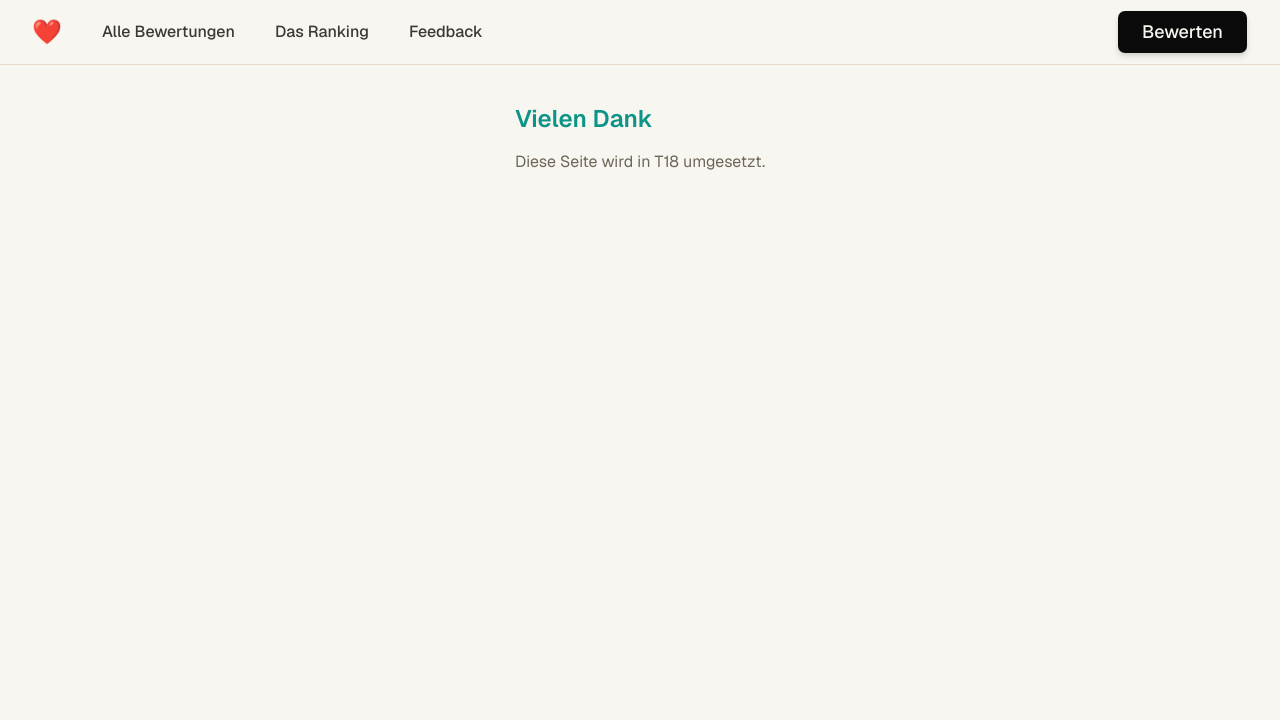
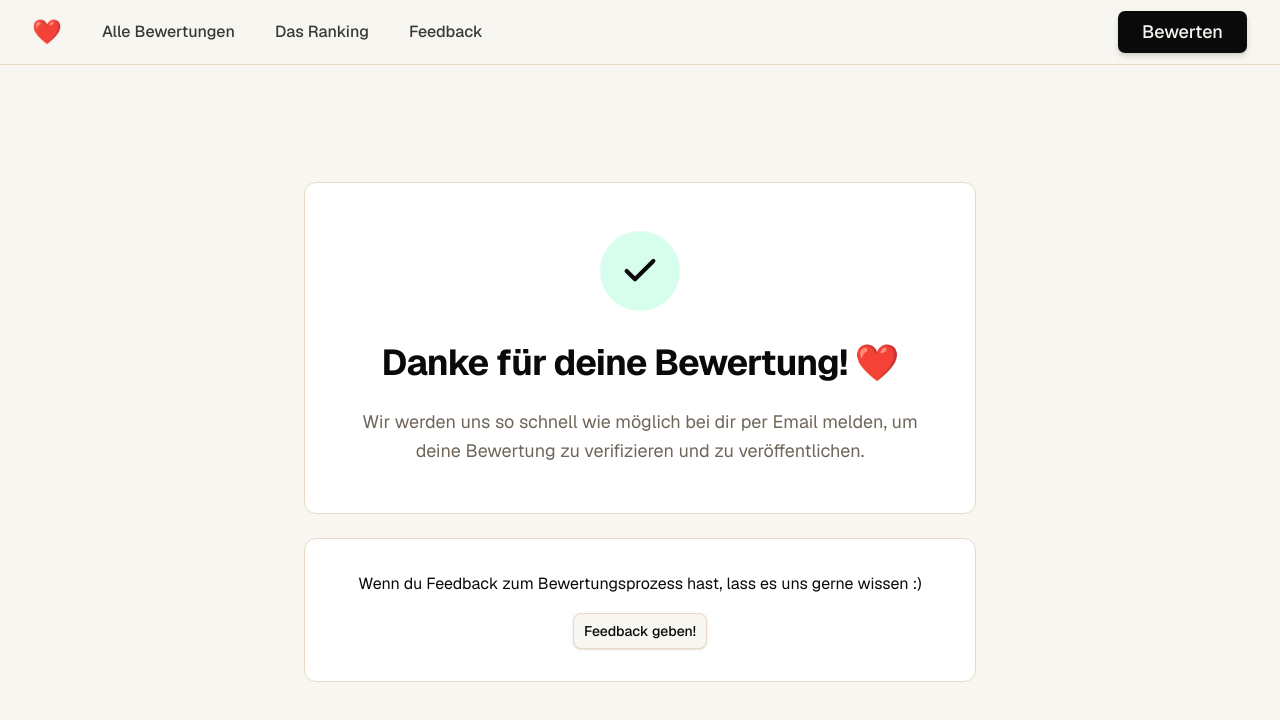
Before and after one commit to lucas-carvajal/clinic-ranking-fe, a Next.js app: page /app/submit/success in a window 1280 px wide. Shown: the top 720 px of the page. Built offline with nearby package versions, Linux system fonts and the light colour scheme.

Commit message:
feat: submit success page with feedback CTA (T20)
Replace the placeholder with thank-you messaging and a link to
/app/feedback?type=submission_feedback, matching the Next design system.

```diff
--- a/app/app/submit/success/page.tsx
+++ b/app/app/submit/success/page.tsx
@@ -1,5 +1,13 @@
-import { PlaceholderPage } from "@/components/layout/placeholder-page";
+import type { Metadata } from "next";
+
+import { SubmitSuccessView } from "@/components/domains/submit/submit-success-view";
+
+export const metadata: Metadata = {
+  title: "Danke für deine Bewertung",
+  description:
+    "Deine Bewertung wurde eingereicht. Wir melden uns per E-Mail zur Verifizierung.",
+};
 
 export default function AppSubmitSuccessPage() {
-  return <PlaceholderPage title="Vielen Dank" ticket="T18" />;
+  return <SubmitSuccessView />;
 }
--- /dev/null
+++ b/components/domains/submit/submit-success-view.tsx
@@ -0,0 +1,43 @@
+import Link from "next/link";
+import { Check } from "lucide-react";
+
+import { Button } from "@/components/ui/button";
+
+const FEEDBACK_HREF = "/app/feedback?type=submission_feedback";
+
+export function SubmitSuccessView() {
+  return (
+    <div className="flex flex-1 flex-col items-center justify-center overflow-y-auto px-6 py-8">
+      <div className="mx-auto w-full max-w-2xl space-y-6 text-center">
+        <div className="border-border bg-cream-surface rounded-xl border p-8 md:p-12">
+          <div className="mb-8 flex justify-center">
+            <div
+              className="bg-success/20 flex h-20 w-20 items-center justify-center rounded-full"
+              aria-hidden
+            >
+              <Check className="text-foreground h-10 w-10 stroke-[2.5]" />
+            </div>
+          </div>
+
+          <h1 className="text-foreground mb-6 text-3xl font-bold tracking-tight md:text-4xl">
+            Danke für deine Bewertung! ❤️
+          </h1>
+
+          <p className="text-muted-foreground text-lg leading-relaxed">
+            Wir werden uns so schnell wie möglich bei dir per Email melden, um deine
+            Bewertung zu verifizieren und zu veröffentlichen.
+          </p>
+        </div>
+
+        <div className="border-border bg-cream-surface rounded-xl border p-6 md:p-8">
+          <p className="text-foreground mb-4 leading-relaxed">
+            Wenn du Feedback zum Bewertungsprozess hast, lass es uns gerne wissen :)
+          </p>
+          <Button asChild variant="outline" size="lg" className="w-full sm:w-auto">
+            <Link href={FEEDBACK_HREF}>Feedback geben!</Link>
+          </Button>
+        </div>
+      </div>
+    </div>
+  );
+}
```
Also changed, not shown: 1 other file (tests, documents, lock files or other folders).
